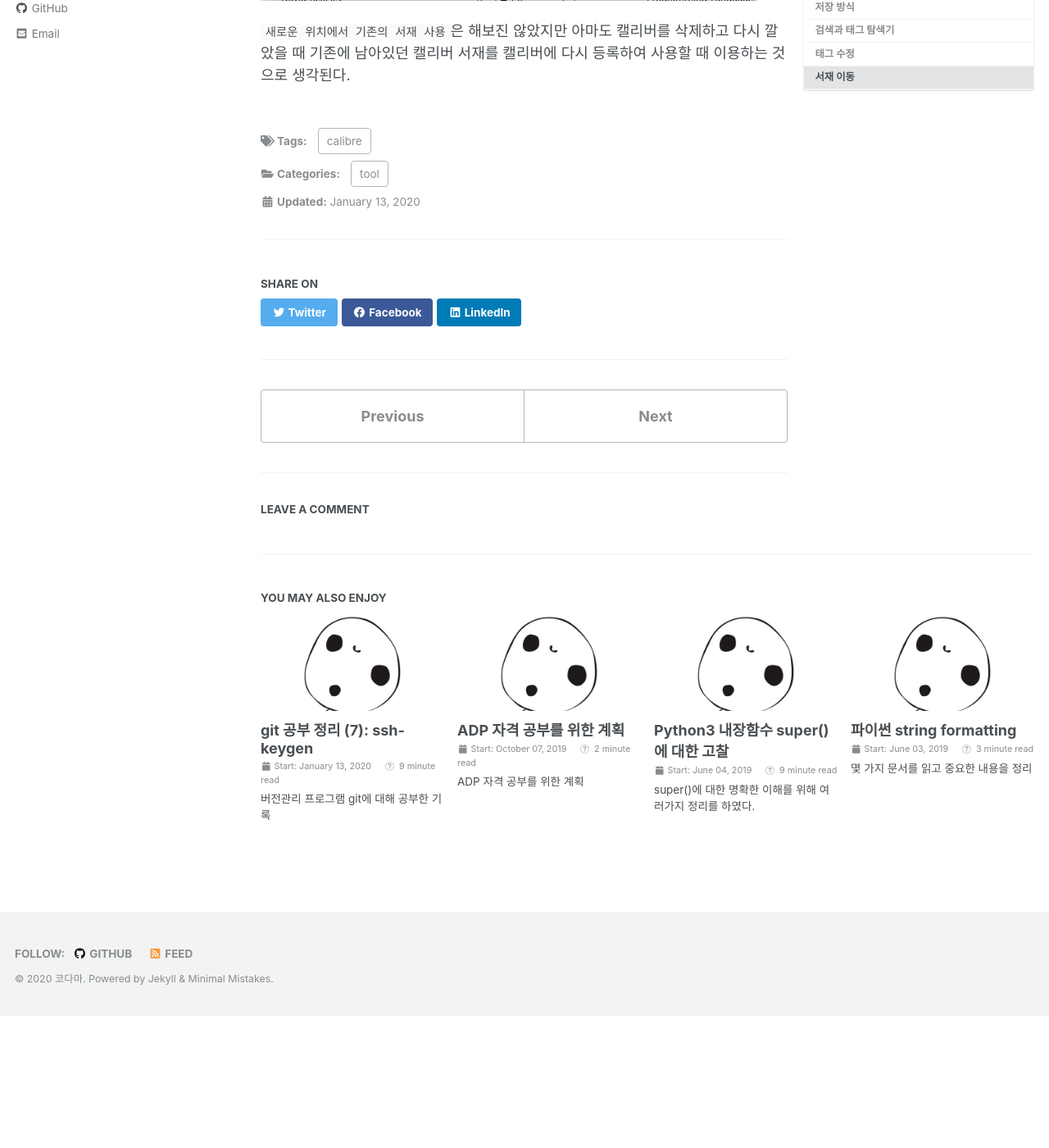
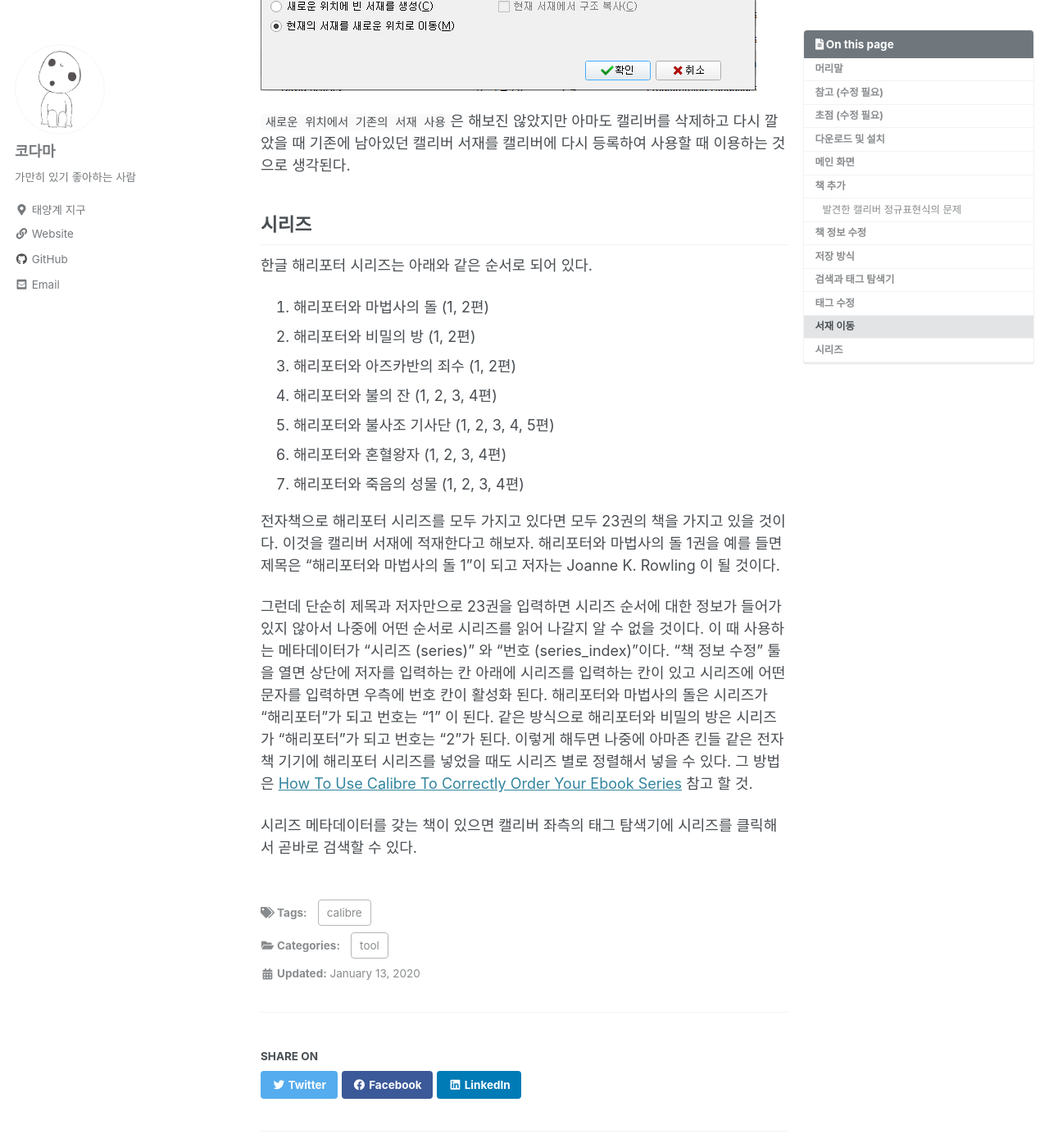
Before and after one commit to ranfort77/ranfort77.github.io, a Jekyll site: the page built from _posts/2020-01-10-using_calibre.md, in a window 1280 px wide and 1400 px high, scrolled down 13275 px. Shown: the whole window at 82% size. Built offline with Jekyll 4.4.1, drawn with Linux system fonts in a browser that asks for light colours; cached includes are drawn as plain includes; nearby versions of some CDN libraries; comment, search, counter and statistics services are not loaded; before the commit the page ends 14514 px from its top, so only the background shows below that; some of the changed text lies outside the part shown.

Commit message:
Add some posts

```diff
--- a/_posts/2020-01-10-using_calibre.md
+++ b/_posts/2020-01-10-using_calibre.md
@@ -20,6 +20,13 @@ pdf로 된 책들을 정리하기 위해 오픈소스 전자책 관리 프로그
 
 * Calibre Quick Start Guide 4th Ed. by John Schember
 * [calibre User Manual](https://manual.calibre-ebook.com/)
+
+
+
+나중에 더 읽어볼 것
+
+* [How To Organize Your Ebook Collection with Calibre](https://www.howtogeek.com/73979/how-to-organize-your-ebook-collection-with-calibre/)
+
 * [시놀로지 NAS 에서 EBook Calibre OPDS 서버 설치하기](https://www.clien.net/service/board/lecture/6638035)
 * [시놀로지 NAS 로 나만의 온라인 서재를 만들 수 있어요](https://damduck01.com/686)
 * [나만의 온라인 서재 구축하기 2. BicBucStriim 설치](https://damduck01.com/692?category=795027)
@@ -195,3 +202,23 @@ https://regex101.com/ 에서 정규표현식 테스트를 할 수 있다.
 ![](/assets/images/calibre/move_library_1.png)
 
 `새로운 위치에서 기존의 서재 사용`은 해보진 않았지만 아마도 캘리버를 삭제하고 다시 깔았을 때 기존에 남아있던 캘리버 서재를 캘리버에 다시 등록하여 사용할 때 이용하는 것으로 생각된다.
+
+
+
+## 시리즈
+
+한글 해리포터 시리즈는 아래와 같은 순서로 되어 있다.
+
+1. 해리포터와 마법사의 돌 (1, 2편)
+2. 해리포터와 비밀의 방 (1, 2편)
+3. 해리포터와 아즈카반의 죄수 (1, 2편)
+4. 해리포터와 불의 잔 (1, 2, 3, 4편)
+5. 해리포터와 불사조 기사단 (1, 2, 3, 4, 5편)
+6. 해리포터와 혼혈왕자 (1, 2, 3, 4편)
+7. 해리포터와 죽음의 성물 (1, 2, 3, 4편)
+
+전자책으로 해리포터 시리즈를 모두 가지고 있다면 모두 23권의 책을 가지고 있을 것이다. 이것을 캘리버 서재에 적재한다고 해보자. 해리포터와 마법사의 돌 1권을 예를 들면 제목은 "해리포터와 마법사의 돌 1"이 되고 저자는 Joanne K. Rowling 이 될 것이다.
+
+그런데 단순히 제목과 저자만으로 23권을 입력하면 시리즈 순서에 대한 정보가 들어가 있지 않아서 나중에 어떤 순서로 시리즈를 읽어 나갈지 알 수 없을 것이다. 이 때 사용하는 메타데이터가 "시리즈 (series)" 와 "번호 (series_index)"이다. "책 정보 수정" 툴을 열면 상단에 저자를 입력하는 칸 아래에 시리즈를 입력하는 칸이 있고 시리즈에 어떤 문자를 입력하면 우측에 번호 칸이 활성화 된다. 해리포터와 마법사의 돌은 시리즈가 "해리포터"가 되고 번호는 "1" 이 된다. 같은 방식으로 해리포터와 비밀의 방은 시리즈가 "해리포터"가 되고 번호는 "2"가 된다. 이렇게 해두면 나중에 아마존 킨들 같은 전자책 기기에 해리포터 시리즈를 넣었을 때도 시리즈 별로 정렬해서 넣을 수 있다. 그 방법은 [How To Use Calibre To Correctly Order Your Ebook Series](https://www.howtogeek.com/114063/how-to-use-calibre-to-correctly-order-your-ebook-series/) 참고 할 것.
+
+시리즈 메타데이터를 갖는 책이 있으면 캘리버 좌측의 태그 탐색기에 시리즈를 클릭해서 곧바로 검색할 수 있다.
--- /dev/null
+++ b/_posts/2020-01-24-code-snippents-manager-lepton.md
@@ -0,0 +1,160 @@
+---
+title: "Code Snippet Manager: Github Gist와 Lepton"
+excerpt: "Github Gist와 Lepton 사용법 정리"
+categories:
+  - tool
+tags:
+  - lepton
+  - gist
+  - github
+last_modified_at: 2020-01-26T01:48:00-05:00
+---
+
+
+
+
+## 머리말
+
+과거에 작성해 둔 작은 단위의 기능 구현 코드 또는 공부할 때 기록해 둔 코드를 찾지 못해 다시 작성하는 경우가 많았다. 이러한 문제를 해결하기 위해 코드 조각 (Code snippet) 관리 툴을 찾아보았다.
+
+[5 Code Snippet Managers That Will Change The Way You Write Code](https://dev.to/tomlangdon/5-code-snippet-managers-that-will-change-the-way-you-write-code-10ml) 에서 소개 해 준 5가지 중 무료이면서 Windows 운영체제에서 사용할 수 있는 후보들은 아래와 같다.
+
+* [3Cols](https://3cols.com/)
+* [Snipit](https://snipit.io/)
+* [GitHub Gist](https://gist.github.com/)
+
+그리고 [What is the best code-snippets manager](https://www.slant.co/topics/7247/~code-snippets-manager) 에서 찾은 또 다른 후보들은 아래와 같다.
+
+* [Lepton](https://hackjutsu.com/Lepton/)
+* [Boostnote](https://boostnote.io/)
+* GitLab Snippets
+* [Gisto](https://www.gistoapp.com/)
+
+
+
+여러 문서들을 살펴보니 Code snippet manager를 선택하는 기준은 아래와 같은 것들이 있었다.
+
+* 편집기의 기능이 좋은가? 언어에 따라 적절한 구문 강조 (Syntax highlighting) 기능이 있는가?
+* 코드 조각의 분류와 찾기 기능 (Favorites, Tags 또는 Cartegories) 이 잘 되어 있는가? 그리고 빠르게 동작하는가?
+* 인터페이스가 이쁜가?
+* 여러 사람이 코드 조각을 공유 할 수 있는가?
+* 자기가 쓰는 통합 개발 환경 (IDE) 과 연동 가능한가?
+* 무료인가?
+* 다중 Platform에서 사용 가능 한가?
+* 백업 기능이 잘 되어 있는가? 또는 클라우드 백업이 가능한가? 여러 기기 사이에 동기화가 가능한가?
+* 버전 관리 (Version control) 기능이 있는가?
+
+
+
+위와 같은 기준을 유념하면서 첫 번째로 살펴볼 Code snippet manager는 Lepton이다. 그런데 Lepton은 GitHub Gist 기반이라고 한다. 그래서 먼저 GitHub Gist가 무엇인지 그리고 어떤 기능이 있는지 살펴보았다.
+
+
+
+## GitHub Gist
+
+Github gist는 간단한 코드 조각이나 메모 등을 남길 수 있다. gist를 작성하려면 Github에 로그인 한 후 우측 상단에 `+`를 클릭하고 `New gist`를 선택하면 된다.
+
+![](/assets/images/2020-01-25-codesnipman/gist-01-new-gist.png)
+
+아래와 같이 gist 작성 화면이 뜨면 설명, 확장자 포함 파일명, 그리고 코드나 메모를 작성하면 된다. 파일 확장자를 통해 자동으로 언어를 파악하여 구문 강조 (syntax highlight) 를 하는 것 같다.
+
+![](/assets/images/2020-01-25-codesnipman/gist-02-write-gist.png)
+
+좌측 하단의 Add file 버튼을 통해 파일을 추가 할 수 있다. 최종적으로 우측 하단에 Create secret gist 또는 Create public gist 버튼을 선택해야 gist가 만들어 진다. secret gist는 설명에 나와 있듯이 검색 엔진에 노출되지 않을 뿐 URL을 통해 누구나 사용할 수 있다고 나온다. gist URL은 gist가 만들어 지면 볼 수 있고 블로그 포스트나 카페 글에 gist 내용을 삽입 (Embed) 할 때 주로 사용하는 것 같다. public gist는 검색 엔진에서 검색된다. 검색창 우측에 All gists를 클릭하면 Discover gists 로 들어가게 되는데 여기는 자신을 포함한 모든 사용자가 등록한 public gists를 볼 수 있다.
+
+Create public gist를 클릭하여 아래 그림처럼 첫 번째 gist를 만들었다. 우측 Embed 버튼 옆 URL이 gist를 삽입할 수 있는 HTML 코드다. Embed 버튼을 클릭하면 다른 방식의 공유 URL도 볼 수 있다.
+
+![](/assets/images/2020-01-25-codesnipman/gist-03-create-gist.png)
+
+Edit 버튼을 누르면 gist를 수정할 수 있다. gist를 수정한 후 Update gist를 하면 아래 그림과 같이 Revisions 탭에서 현재까지의 수정 사항들을 볼 수 있다. **즉, gist 역시 버전관리가 된다.**
+
+![](/assets/images/2020-01-25-codesnipman/gist-04-edit-gist.png)
+
+Github gist는 markdown도 지원하기 때문에 메모를 markdown으로 작성할 수 있다.
+
+![](/assets/images/2020-01-25-codesnipman/gist-05-markdown.png)
+
+여기에 구체적으로 기록하지는 않았지만 여러 gist를 만들어 보니 gists 간에 분류 또는 검색을 위한 태그나 카테고리 기능은 보이지 않았고 gist들을 탐색하는 속도도 그렇게 만족스럽지는 않았다.
+
+여기까지 GitHub gist에 대해서 간단히 살펴보았다. [5 Code Snippet Managers That Will Change The Way You Write Code](https://dev.to/tomlangdon/5-code-snippet-managers-that-will-change-the-way-you-write-code-10ml) 에도 장단점이 언급되어 있지만, 내가 느낀 GitHub gist의 장단점은 아래와 같다.
+
+* 장점: 무료, 다중 플랫폼 지원 및 접근, 백업, 버전관리, 링크를 통한 간단 공유
+* 단점: 편집 환경, 태그 및 카테고리를 통한 분류 및 찾기, 속도
+
+다음부터는 Lepton이 Github gist의 단점을 어떻게 보완하는지에 초점을 맞추어 살펴 볼 것이다.
+
+
+
+## Lepton 시작
+
+Lepton의 아쉬운 부분은 참고할 만한 적당한 문서가 없다는 것이다. 설치는 매우 쉽지만 참고 문서는 [FAQ](https://github.com/hackjutsu/Lepton/wiki/FAQ) 또는 [Lepton README](https://github.com/hackjutsu/Lepton)를 살펴보았다.
+
+[Lepton Download Page](https://github.com/hackjutsu/Lepton/releases) 에서 윈도우 버전 Lepton-Setup-1.8.2.exe를 다운받아 설치한다. Lepton을 실행하면 Github Login 화면이 뜨고 계정과 비밀번호를 입력한다. Lepton이 Github Gists에 읽기와 쓰기 접근 승인해 주는 창이 뜨고 Authorize hackjutsu 를 클릭한다.
+
+그러면 아래 그림처럼 곧바로 Github Gists를 동기화하여 가져온다.
+
+![](/assets/images/2020-01-25-codesnipman/lepton-01-start.png)
+
+인터페이스의 각 부분의 의미는 한눈에 봐도 알 수 있다.
+
+1. Menu: 각 메뉴를 눌러보면 알겠지만 가장 중요한 메뉴는 `Gist`이다.
+2. Gist title: Formatted Description을 쓰지 않으면 Github에서 작성했던 description이 gist title로 사용되어 나열되는 것 같다. Formatted Description을 사용하면 각 gist에 대한 title과 tag를 작성할 수 있다.
+3. LANGUAGES:  gists를 언어별로 구분하여 나열해 준다. 언어별 카테고리라고 보면 된다. gist 파일의 확장자를 참고하여 자동으로 분류해 주는 것 같다. 그림에는 없지만 LANGUAGES 밑에 PINNED, TAGS 도 있다.
+4. 선택한 gist의 내용을 보여준다.
+5. 선택한 gist를 편집, web에서 열기, Revision 보기, 삭제를 할 수 있다.
+
+
+
+## Formatted Description
+
+formatted description은 `[title] description #tag1 #tag2 #...` 방식으로 작성한다.
+
+연습으로 작성해 본 3개의 gists description을 formatted description으로 수정해 보았다. (의미있는 tag를 달아야 하지만 여기서는 연습삼아 대충 달아본다.)
+
+![](/assets/images/2020-01-25-codesnipman/lepton-02-edit-gist-1.png)
+
+그러면 아래 그림과 같이 각각의 gist 정보가 더 구체적으로 기술되고 tag로 분류되어 TAGS에서 분류할 수 있다.
+
+![](/assets/images/2020-01-25-codesnipman/lepton-02-edit-gist-2.png)
+
+
+
+## Sync
+
+Lepton의 메뉴 표시줄에 설정 (Preferences) 메뉴는 보이지 않는다. 전단락에서 formatted description을 설명하면서 lepton 안에서 description을 수정하였다. 수정한 후 Github gist를 확인해 보니 이미 변경 내용이 동기화 되어있었다. 즉 lepton에서 gist 내용을 변경하면 github에 바로바로 동기화가 이루어 지는 것 같다. (이때 당연히 gist revisions도 바뀐다)
+
+반대로 github gist에서 새로운 gist를 작성하면 lepton은 곧바로 가져오지 않는다. (주기적으로 동기화 설정이 되어 있지 않는 한 lepton이 github gist가 변경되었는지 모르기 때문에 당연한 것 같다) lepton에서 Sync 버튼을 누르면 변경된 github gist를 가져온다. Lepton 을 재시작해도 동기화가 된다.
+
+
+
+## Immersive mode
+
+단축키 `Ctrl + i`는 immersive mode인데 선택한 gist가 Lepton 화면 전체로 넓어진다. 확실하진 않지만 선택한 gist를 살펴보기 더 쾌적하라고 있는 기능인 것 같다.
+
+
+
+## starred
+
+Sync 버튼 아래에 있는 `#starred` 버튼을 누르면 Star을 달아 둔 다른 사람의 gists가 모인 Github 페이지로 이동한다. GitHub Gist 검색이나 Discover gists에서 기억해 둘 만한 다른 사람의 gist에 Star를 달아두면 유용할 것이다.
+
+
+
+## PINNED
+
+LANGUAGES 아래에 있는 PINNED의 옆에 `+`를 누르면 아래와 같이 현재까지 사용한 모든 태그 목록이 뜬다.
+
+![](/assets/images/2020-01-25-codesnipman/lepton-03-pinned.png)
+
+나중에 Lepton에 있는 gists가 아주 많아지면 LANGUAGES와 TAGS가 매우 많아지기 때문에 자주 사용하는 태그에 핀을 꼽아 둔다는 의미로 사용하는 것 같다.
+
+
+
+## Search
+
+단축키 `Shift + Space`를 누르면 검색창이 뜬다.  description, tags, file names 등을 검색할 수 있다. 역시 gists가 많아지면 원하는 gist를 찾기에 이용할 수 있다.
+
+
+
+## Lepton 총평
+
+Lepton은 Github Gist의 단점인 편집 환경, gists 분류 및 찾기, 속도 등을 만족스럽게 보완한다. 무엇보다 Github에 동기화가 매우 쉽고 편하기 때문에 백업 안정성, 접근성이 매우 편리하다. 아직 많은 gists를 적용하여 사용해 본 적이 없기 때문에 조심스럽지만, 이정도 기능만으로도 개인적인 code snippets을 관리하기에 충분할 것 같다.
```
Also changed, not shown: _drafts/2019-10-07-adp-plan.md (renamed from _posts/2019-10-07-adp-plan.md), assets/images/2020-01-25-codesnipman/gist-01-new-gist.png (added), assets/images/2020-01-25-codesnipman/gist-02-write-gist.png (added), assets/images/2020-01-25-codesnipman/gist-03-create-gist.png (added), assets/images/2020-01-25-codesnipman/gist-04-edit-gist.png (added), assets/images/2020-01-25-codesnipman/gist-05-markdown.png (added), assets/images/2020-01-25-codesnipman/lepton-01-start.png (added), assets/images/2020-01-25-codesnipman/lepton-02-edit-gist-1.png (added), assets/images/2020-01-25-codesnipman/lepton-02-edit-gist-2.png (added), assets/images/2020-01-25-codesnipman/lepton-03-pinned.png (added).
